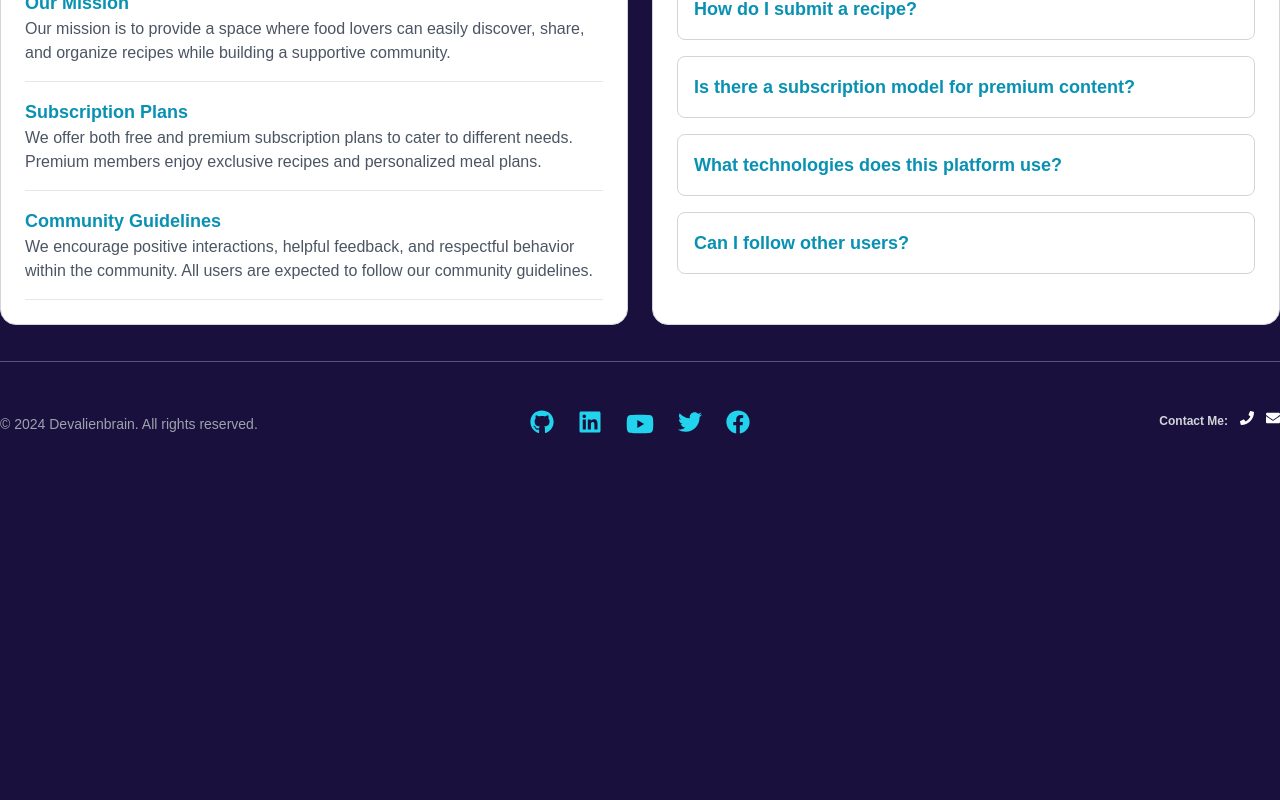
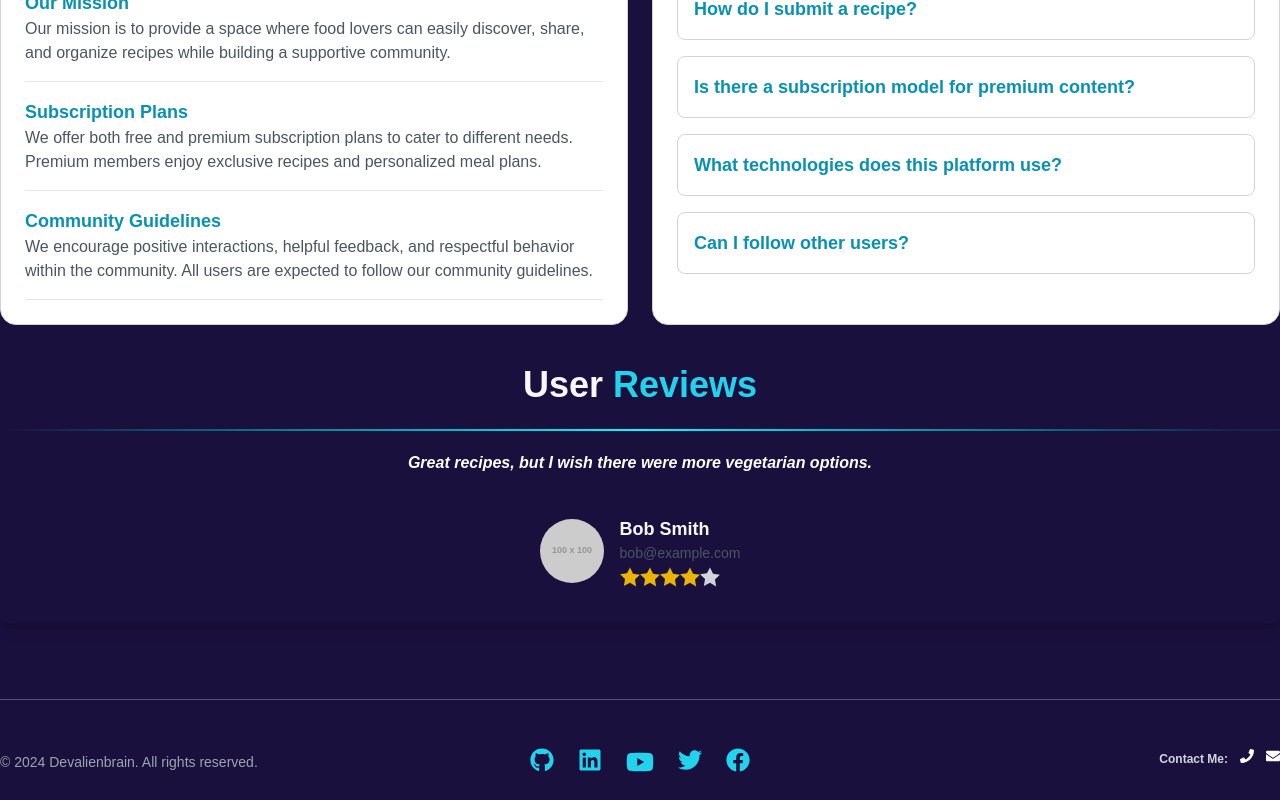
Before and after one commit to devalienbrain/tasty-tales-recipe-sharing-client, a Next.js app: page / in a window 1280 px wide. Shown: the part 1621-2421 px from the top of the page. Before the commit the page ends 2083 px from the top, so only its background shows below. Built offline with nearby package versions, Linux system fonts and the light colour scheme.

Commit message:
Payment integration Success: User reviews section adde: OK

```diff
--- a/src/app/page.tsx
+++ b/src/app/page.tsx
@@ -2,6 +2,7 @@ import Banner from "@/components/Banner";
 import FAQSection from "@/components/Faq";
 import FeaturedImages from "@/components/Featured";
 import HowItWorks from "@/components/HowItWorks";
+import UserReviews from "@/components/UserReviews";
 
 const HomePage = () => {
   return (
@@ -11,6 +12,7 @@ const HomePage = () => {
       <FeaturedImages />
       <HowItWorks />
       <FAQSection />
+      <UserReviews />
     </div>
   );
 };
--- /dev/null
+++ b/src/components/UserReviews.tsx
@@ -0,0 +1,95 @@
+"use client";
+import React, { useEffect, useState } from "react";
+
+// Sample JSON data for reviews
+const reviewsData = [
+  {
+    id: 1,
+    name: "Alice Johnson",
+    email: "alice@example.com",
+    image: "https://via.placeholder.com/100", // Placeholder image URL
+    rating: 5,
+    comment:
+      "This platform has transformed my cooking experience! Highly recommend it.",
+  },
+  {
+    id: 2,
+    name: "Bob Smith",
+    email: "bob@example.com",
+    image: "https://via.placeholder.com/100", // Placeholder image URL
+    rating: 4,
+    comment: "Great recipes, but I wish there were more vegetarian options.",
+  },
+  {
+    id: 3,
+    name: "Charlie Brown",
+    email: "charlie@example.com",
+    image: "https://via.placeholder.com/100", // Placeholder image URL
+    rating: 5,
+    comment:
+      "I love the user-friendly interface and the variety of recipes available!",
+  },
+  // Add more reviews as needed
+];
+
+const UserReviews = () => {
+  const [currentReviewIndex, setCurrentReviewIndex] = useState(0);
+  const [isHovered, setIsHovered] = useState(false);
+
+  useEffect(() => {
+    const interval = setInterval(() => {
+      if (!isHovered) {
+        setCurrentReviewIndex((prevIndex) =>
+          prevIndex === reviewsData.length - 1 ? 0 : prevIndex + 1
+        );
+      }
+    }, 3000); // Change review every 3 seconds
+
+    return () => clearInterval(interval);
+  }, [isHovered]);
+
+  const { name, email, image, rating, comment } =
+    reviewsData[currentReviewIndex];
+
+  return (
+    <div className="py-10">
+      <h1 className="text-4xl font-black mb-6 text-center">
+        User <span className="text-cyan-400">Reviews</span>
+      </h1>
+      <hr className="hr-animation" />
+      <div
+        className="p-5 rounded-lg shadow-lg transition-transform duration-300"
+        onMouseEnter={() => setIsHovered(true)}
+        onMouseLeave={() => setIsHovered(false)}
+      >
+        <p className="text-white italic text-center font-semibold pb-10">
+          {comment}
+        </p>
+        <div className="flex items-center justify-center mb-4">
+          <img src={image} alt={name} className="w-16 h-16 rounded-full mr-4" />
+          <div>
+            <h3 className="text-lg font-semibold">{name}</h3>
+            <p className="text-sm text-gray-600">{email}</p>
+            <div className="flex mt-1">
+              {[...Array(5)].map((_, index) => (
+                <svg
+                  key={index}
+                  className={`h-5 w-5 ${
+                    index < rating ? "text-yellow-500" : "text-gray-300"
+                  }`}
+                  xmlns="http://www.w3.org/2000/svg"
+                  fill="currentColor"
+                  viewBox="0 0 24 24"
+                >
+                  <path d="M12 .587l3.668 7.431 8.232 1.191-5.951 5.835 1.406 8.211L12 18.897l-7.355 3.857 1.406-8.211-5.951-5.835 8.232-1.191L12 .587z" />
+                </svg>
+              ))}
+            </div>
+          </div>
+        </div>
+      </div>
+    </div>
+  );
+};
+
+export default UserReviews;
```
